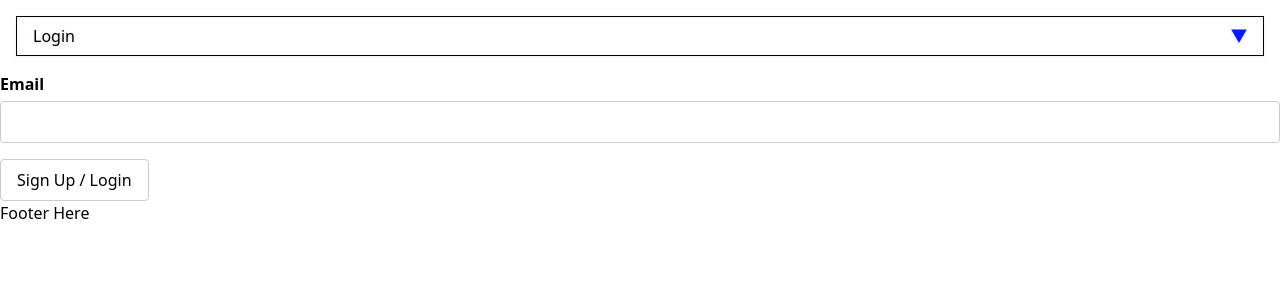
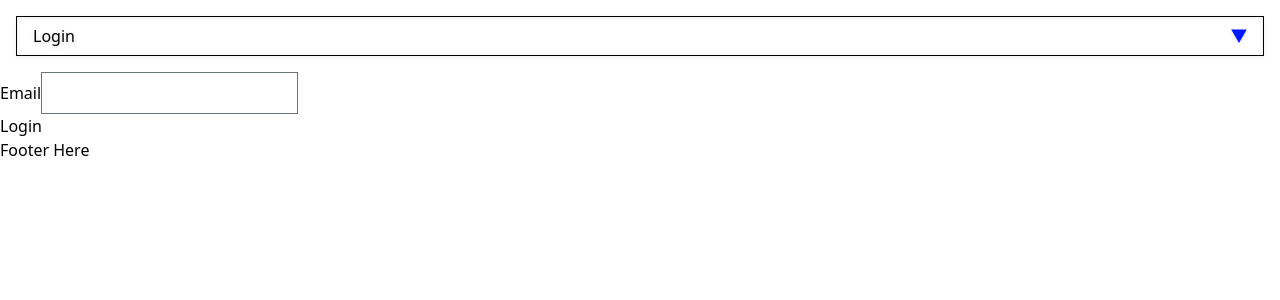
Before and after one commit to outputfield/outputfield_deprecated, a Next.js app: page /login in a window 1280 px wide. Shown: the top 300 px of the page. Built offline with nearby package versions, Linux system fonts and the light colour scheme; no server answers.

Commit message:
Login page wip.

```diff
--- a/components/form.tsx
+++ /dev/null
@@ -1,58 +0,0 @@
-import React from 'react'
-
-const Form = ({ errorMessage, onSubmit }: any) => (
-  <form onSubmit={onSubmit}>
-    <label>
-      <span>Email</span>
-      <input type="email" name="email" required />
-    </label>
-
-    <div className="submit">
-      <button type="submit">Sign Up / Login</button>
-    </div>
-
-    {errorMessage && <p className="error">{errorMessage}</p>}
-
-    <style jsx>{`
-      form,
-      label {
-        display: flex;
-        flex-flow: column;
-      }
-      label > span {
-        font-weight: 600;
-      }
-      input {
-        padding: 8px;
-        margin: 0.3rem 0 1rem;
-        border: 1px solid #ccc;
-        border-radius: 4px;
-      }
-      .submit {
-        display: flex;
-        justify-content: flex-end;
-        align-items: center;
-        justify-content: space-between;
-      }
-      .submit > a {
-        text-decoration: none;
-      }
-      .submit > button {
-        padding: 0.5rem 1rem;
-        cursor: pointer;
-        background: #fff;
-        border: 1px solid #ccc;
-        border-radius: 4px;
-      }
-      .submit > button:hover {
-        border-color: #888;
-      }
-      .error {
-        color: brown;
-        margin: 1rem 0 0;
-      }
-    `}</style>
-  </form>
-)
-
-export default Form
--- a/pages/create-account.tsx
+++ b/pages/create-account.tsx
@@ -95,7 +95,6 @@ async function updateUserWithWorks(works: Work[], handle: string) {
 
 // 4. Revalidate Artist's page
 async function revalidateArtistPage(pathToRevalidate: string) {
-  // TODO: pass a secret revalidation token from ENV
   try {
     const params =  {
       'secret': process.env.NEXT_PUBLIC_MY_SECRET_TOKEN || 'no token found',
@@ -152,7 +151,6 @@ export default function CreateAccount() {
       const works = await uploadFiles(files, userId)
       await updateUserWithWorks(works as Work[], userId)
 
-      //FIXME:
       // Trigger revalidation, on new artist's page only
       await revalidateArtistPage(`/artists/${newUser.artist?.handle}`)
 
--- a/pages/login.tsx
+++ b/pages/login.tsx
@@ -1,29 +1,12 @@
 import React, { BaseSyntheticEvent, useState } from 'react'
 import Router from 'next/router'
-import { useUser } from '../lib/useUser'
-import Form from '../components/form'
 
 import { Magic, RPCError } from 'magic-sdk'
 import Layout from '../components/layout'
 
-/**
- *  On login submit, query the db for user.
- *     If user not found,  redirect to cheeky 404, NO ACCOUNT WITHOUT REFERRAL
- *     else, continue to Magic login flow
- * @returns React.FC
- */
-const Login = () => {
-  const user = useUser({ redirectTo: '/', redirectIfFound: true })
-  const [errorMsg, setErrorMsg] = useState('')
-
-  async function handleSubmit(e: BaseSyntheticEvent) {
-    e.preventDefault()
-    if (errorMsg) setErrorMsg('')
-    const { currentTarget: { email: { value: email } } }  = e
-
-    // TODO: write these try/catches as separate async helper functions, and call them from a main try catch
+// - - - HELPER FNs - - -
+async function queryUserExists(email: string) {
   try {
-      // const { currentTarget: { email: { value: email } } }  = e
     const result = await fetch('/api/user', {
       method: 'POST',
       headers: {
@@ -32,20 +15,15 @@ const Login = () => {
       body: JSON.stringify({ email }),
     })
     const { userExists } = await result.json()
-      // console.log('user exists? ', user)
-      if (!userExists) {
-        throw ReferenceError
-      }
+    console.log('user exists? ', userExists)
+    return userExists
   } catch (error) {
-      if (error instanceof ReferenceError) {
-        // TODO: redirect to cheeky 404, NO ACCOUNT WITHOUT REFERRAL
-      } else {
     console.log(error)
-        // setErrorMsg(error.message)
+    throw error
   }
 }
 
-    // Login flow
+async function loginUser(email: string) {
   try {
     const magic = new Magic(process.env.NEXT_PUBLIC_MAGIC_PUBLISHABLE_KEY || '')
     const didToken = await magic.auth.loginWithMagicLink({ email })
@@ -55,7 +33,7 @@ const Login = () => {
         'Content-Type': 'application/json',
         Authorization: 'Bearer ' + didToken,
       },
-        body: JSON.stringify({ email: user.email }),
+      body: JSON.stringify({ email }),
     })
     console.log('login RES ', res)
     if (res.status === 200) {
@@ -72,21 +50,56 @@ const Login = () => {
   }
 }
 
+// - - - - - - -
+
+/**
+ *  On login submit, query the db for user.
+ *     If user not found,  redirect to cheeky 404, NO ACCOUNT WITHOUT REFERRAL
+ *     else, continue to Magic login flow
+ * @returns React.FC
+ */
+const Login = () => {
+  // const user = useUser({ redirectTo: '/', redirectIfFound: true })
+  const [errorMsg, setErrorMsg] = useState('')
+
+  async function handleSubmit(e: BaseSyntheticEvent) {
+    e.preventDefault()
+    // if (errorMsg) setErrorMsg('')
+    const { currentTarget: { email: { value: email } } } = e
+
+    try {
+      const userExists = await queryUserExists(email)
+      if (userExists) {
+        await loginUser(email)
+      } else {
+        // handle user doesn't exist
+        // TODO: redirect to cheeky 404, NO ACCOUNT WITHOUT REFERRAL
+        setErrorMsg('User not found.')
+        console.log('user wasn not found in db')
+      }
+    } catch (error) {
+      console.log(error)
+    }
+
+  }
+
   return (
     <Layout>
-      <div className="login">
-        {/* TODO: Write the form here instead of in a separate component */}
-        <Form errorMessage={errorMsg} onSubmit={handleSubmit} />
+      <div className="">
+        <form onSubmit={handleSubmit}>
+          <label>
+            <span>Email</span>
+            <input type="email" name="email" required />
+          </label>
+
+          <div className="">
+            <button type="submit">Login</button>
           </div>
-      {/* <style jsx>{`
-        .login {
-          max-width: 21rem;
-          margin: 0 auto;
-          padding: 1rem;
-          border: 1px solid #ccc;
-          border-radius: 4px;
-        }
-      `}</style> */}
+
+          {errorMsg && <p className="error">{errorMsg}</p>}
+
+        </form>
+      </div>
     </Layout>
   )
 }
```
Lines whose indentation alone changed are shown as unchanged.
